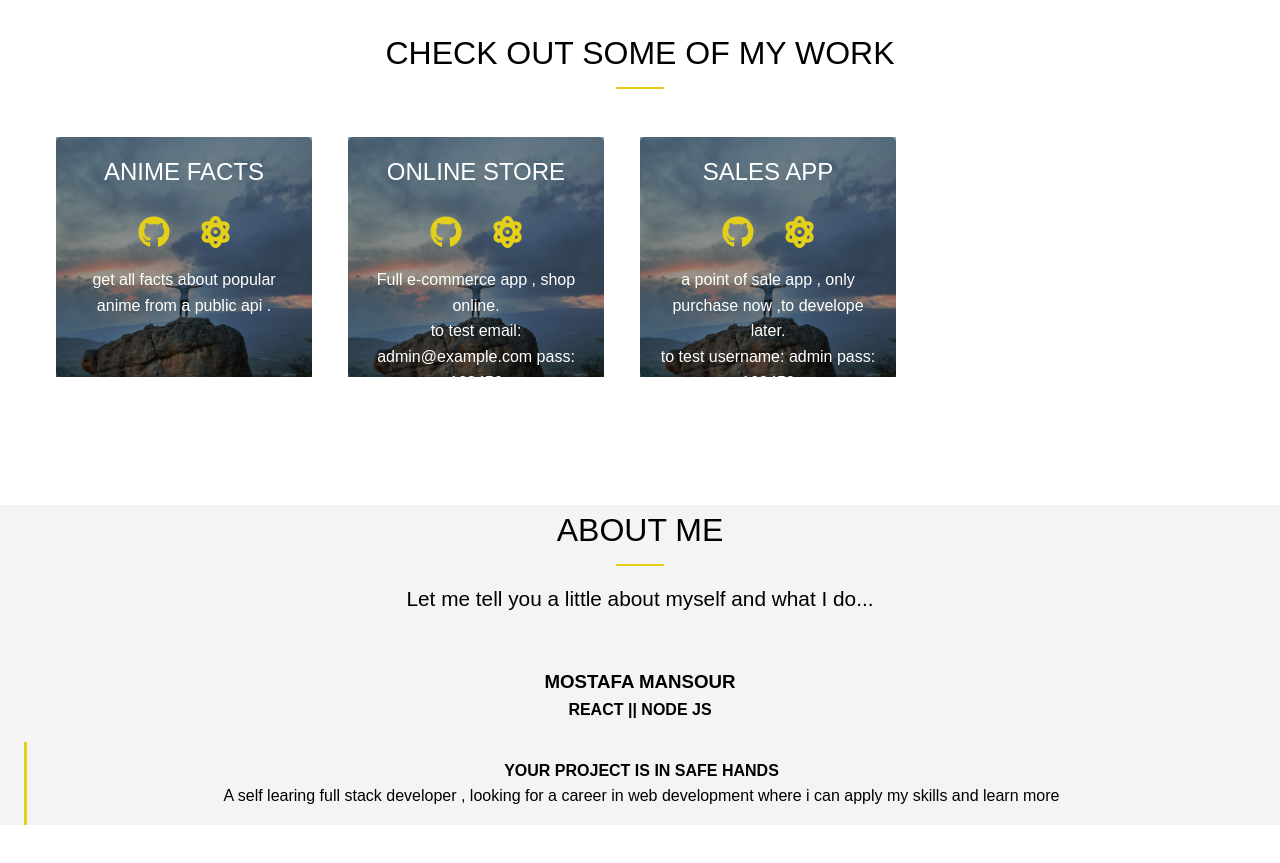
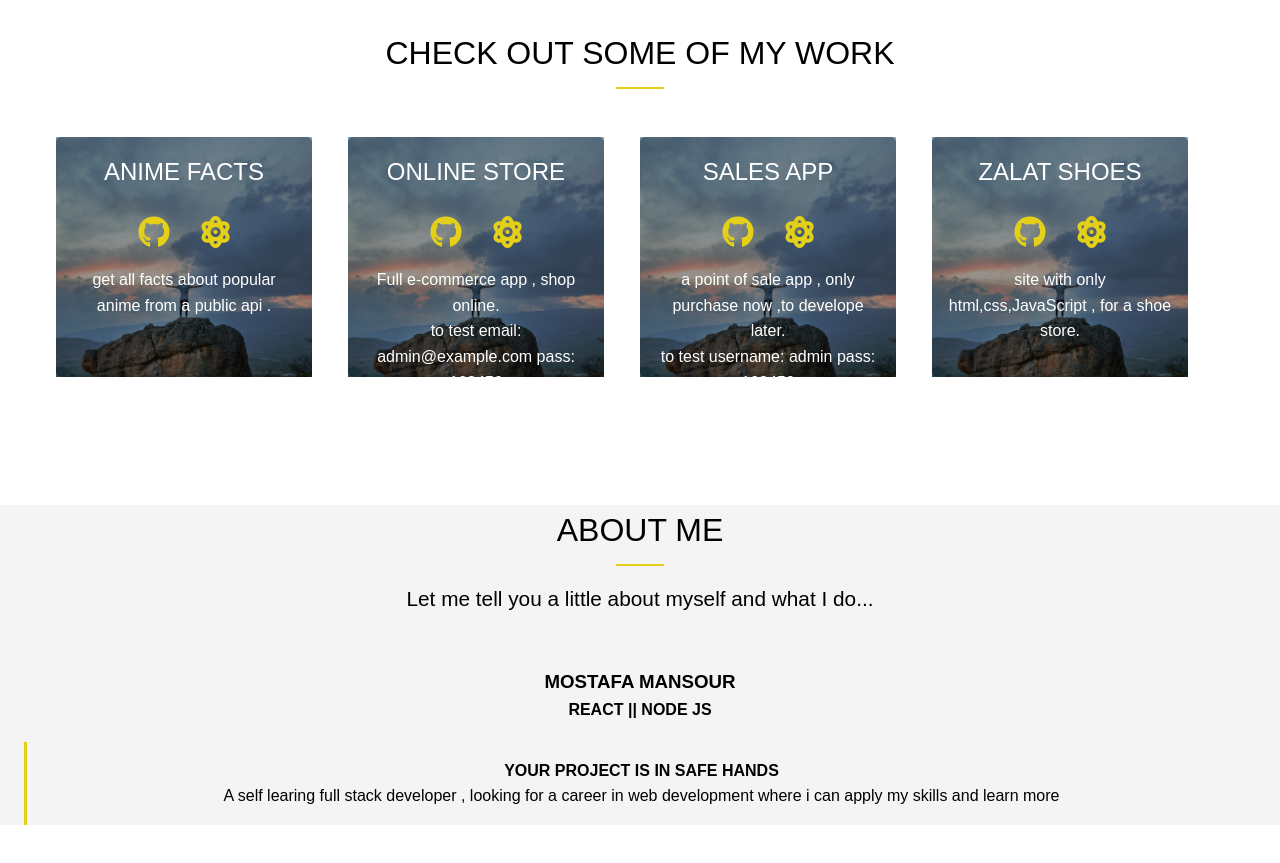
Before and after one commit to dragosan/portfolio-2022, a plain HTML site: page dist/index.html in a window 1280 px wide. Shown: the part 820-1683 px from the top of the page. Drawn offline with Linux system fonts and the light colour scheme; a script that the page names is missing.

Commit message:
add project

```diff
--- a/dist/index.html
+++ b/dist/index.html
@@ -135,6 +135,30 @@
               <div class="card-info">
                 <p>a point of sale app , only purchase now ,to develope later.</p>
                 <p>to test username: admin  pass: 123456</p>
+              </div>
+            </div>
+          </div>
+
+          <div class="card">
+            <div class="overlay">
+              <h3 class="card-title">Zalat Shoes</h3>
+              <div class="sources">
+                <ul>
+                  <li>
+                    <a href="https://github.com/dragosan/shoe-store" target="_blank">
+                      <i class="fab fa-github fa-2x"></i
+                    ></a>
+                  </li>
+                  <li>
+                    <a href="https://zalatshoes.netlify.app/" target="_blank">
+                      <i class="fas fa-atom fa-2x"></i
+                    ></a>
+                  </li>
+                </ul>
+              </div>
+              <div class="card-info">
+                <p>site with only html,css,JavaScript , for a shoe store.</p>
+
               </div>
             </div>
           </div>
```
